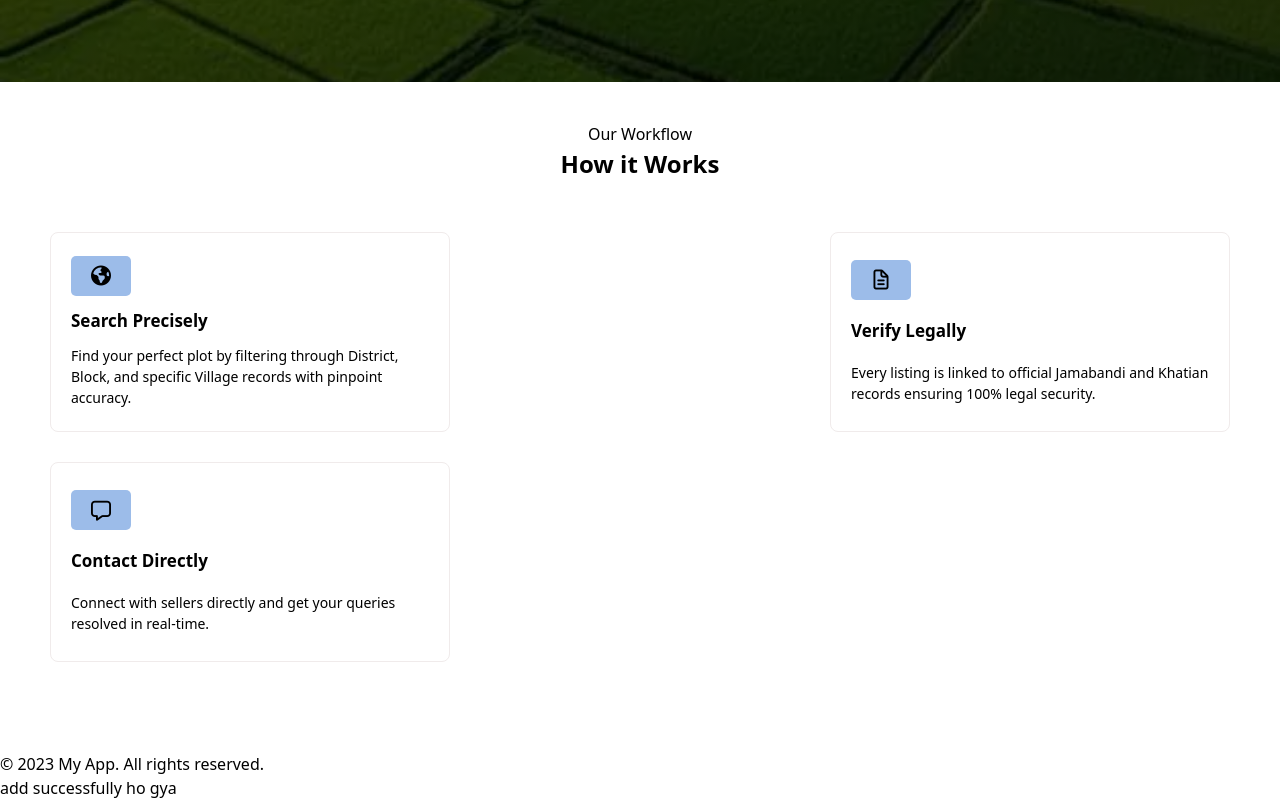
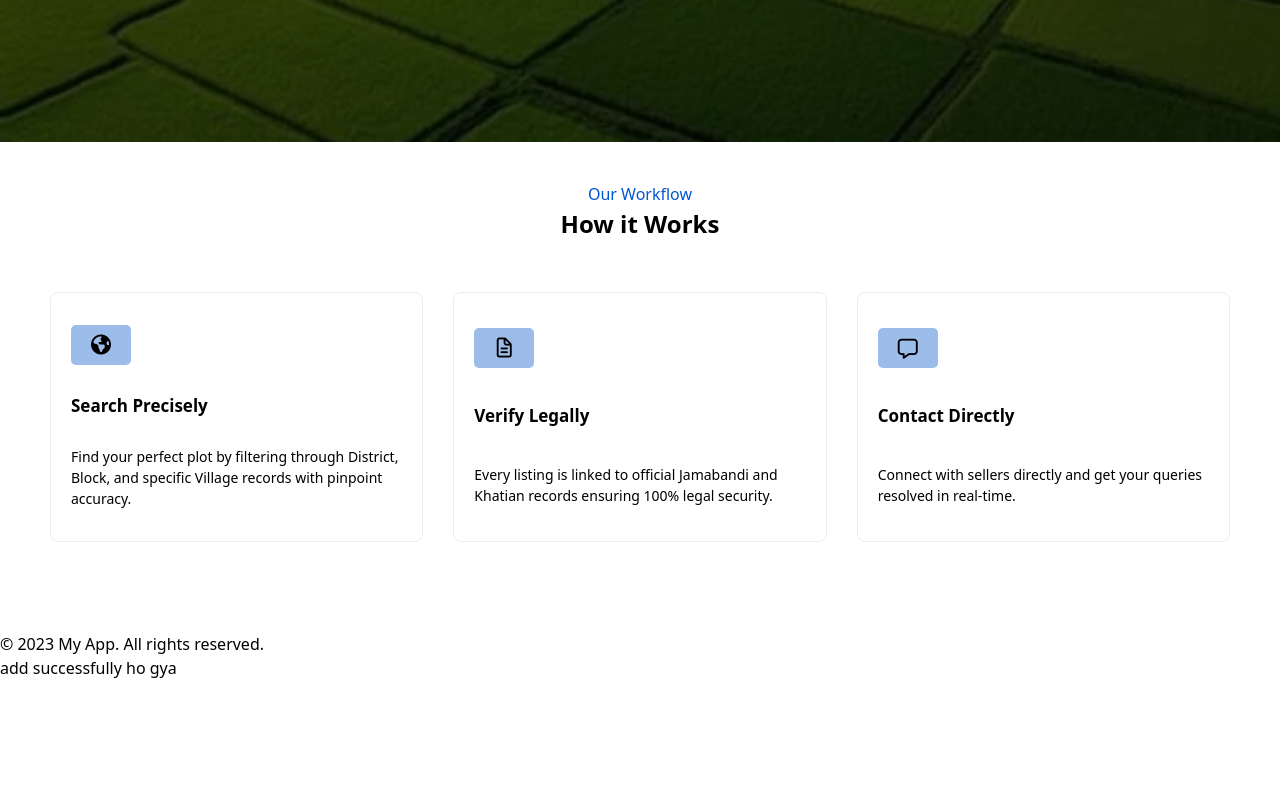
Before and after one commit to Mdd-sheikh/jaminwala, a React (Vite) app in the folder frontend/jamin/: page / in a window 1280 px wide. Shown: the part 478-1278 px from the top of the page. After the commit the page ends 1158 px from the top, so only its background shows below. Built offline with nearby package versions, Linux system fonts and the light colour scheme.

Commit message:
fix line endings

```diff
--- a/frontend/jamin/src/landing/LandingPage/LandingPage.css
+++ b/frontend/jamin/src/landing/LandingPage/LandingPage.css
@@ -39,16 +39,22 @@
     padding: 40px 0;
 }
 
+
+
 .section-two-heading {
     text-align: center;
 }
 
-
+.section-two-heading span {
+    color: #0056D2;
+}
 
 
 .section-two-boxes {
     width: 100%;
-    display: flex;
+    display: grid;
+    grid-template-columns: repeat(auto-fit, minmax(300px, 1fr));
+    gap: 20px;
     justify-content: space-between;
     flex-wrap: wrap;
     gap: 30px;
@@ -57,8 +63,7 @@
 }
 
 .SearchPrecisely {
-    width: 400px;
-    height: 200px;
+  height: 250px;
     align-items: center;
     border-radius: 8px;
     padding: 20px;
@@ -67,7 +72,7 @@
     gap: 5px;
 }
 
-.SearchPrecisely:hover{
+.SearchPrecisely:hover {
     transform: translateY(-3px);
     transition: all 0.6s ease;
     cursor: pointer;
@@ -84,16 +89,17 @@
     border-radius: 5px;
 
 }
+
 .SearchPrecisely h2 {
     font-size: 17px;
 }
+
 .SearchPrecisely p {
     font-size: 14px;
 }
 
 .VerifyLegally {
-    width: 400px;
-    height: 200px;
+    height: 250px;
     align-items: center;
     justify-content: center;
     border-radius: 8px;
@@ -103,7 +109,7 @@
     gap: 5px;
 }
 
-.VerifyLegally:hover{
+.VerifyLegally:hover {
     transform: translateY(-3px);
     transition: all 0.6s ease;
     cursor: pointer;
@@ -119,7 +125,8 @@
     align-content: center;
     border-radius: 5px;
 }
-.VerifyLegally h2{
+
+.VerifyLegally h2 {
     font-size: 17px;
 }
 
@@ -128,8 +135,7 @@
 }
 
 .ContactDirectly {
-    width: 400px;
-    height: 200px;
+    height: 250px;
     border: 1px solid rgb(240, 235, 235);
     align-items: center;
     justify-content: center;
@@ -138,7 +144,8 @@
     display: grid;
     gap: 5px;
 }
-.ContactDirectly:hover{
+
+.ContactDirectly:hover {
     transform: translateY(-3px);
     transition: all 0.6s ease;
     cursor: pointer;
```
